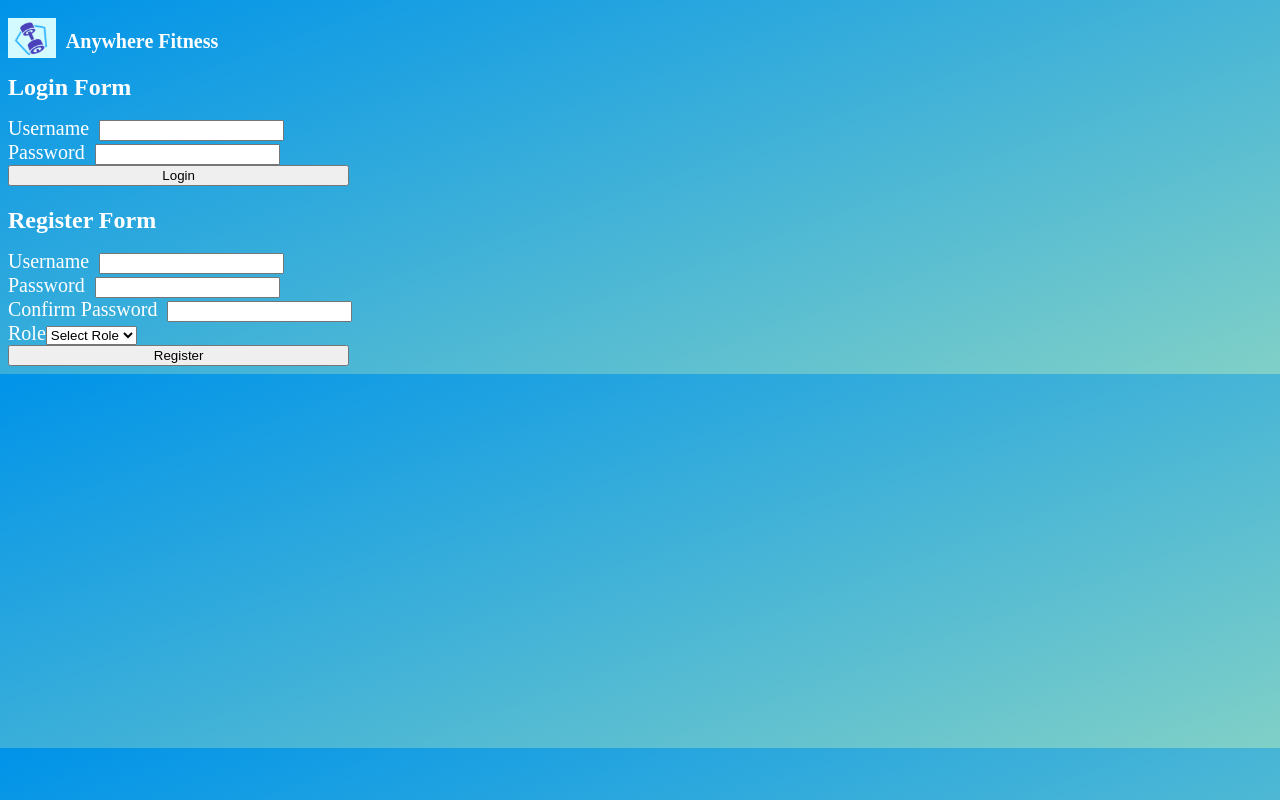
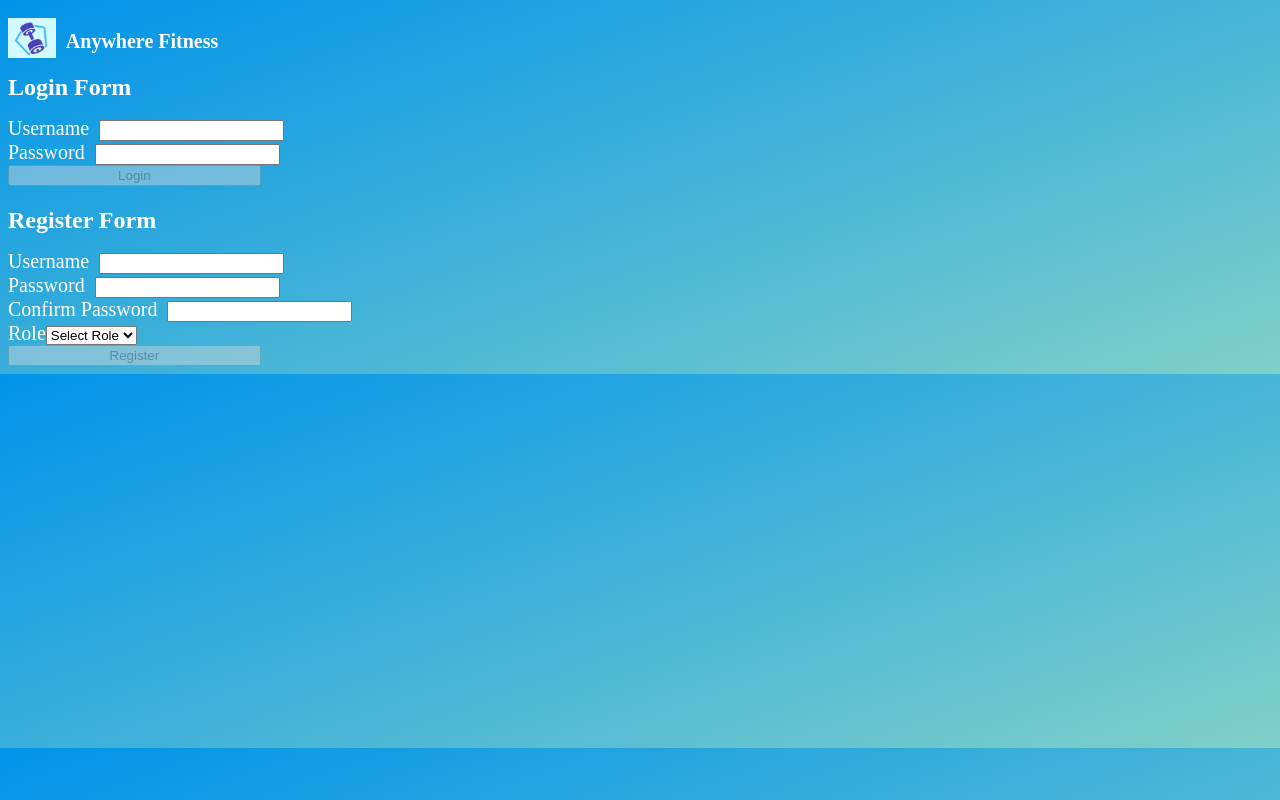
Before and after one commit to AnywhereFitness2021/AF_Frontend, a React (Create React App) app: page / in a window 1280 px wide. Built offline with nearby package versions, Linux system fonts and the light colour scheme.

Commit message:
Submit buttons working with delay

```diff
--- a/src/components/login.js
+++ b/src/components/login.js
@@ -1,17 +1,25 @@
 import React, { useState } from 'react'
 import '../styles/login.css'
 import * as yup from 'yup'
-import { schema } from '../schema/loginSchema'
+import { loginSchema as schema } from '../schema/loginSchema'
 
 function LoginForm(props) {
     const initialValues = {
         username: "",
         password: "",
     }
+    const [disabled, setDisabled] = useState(true);
     const [form, setForm] = useState(initialValues);
     const [shaped, setShaped] = useState({});
 
     const checkSchema = (name, value) => {
+        schema.isValid(form)
+            .then((valid) => {
+                setDisabled(!valid);
+                console.log(form)
+                console.log(!valid);
+            });
+
         yup.reach(schema, name).validate(value)
             .then(() => {
                 setShaped({...shaped, [name]: ''});
@@ -46,7 +54,8 @@ function LoginForm(props) {
                 <input id="password" name="password" type="password"
                 onChange={handleChange} value={form.password} />
             </label>
-            <button id="button-login" className="btn btn-login" >Login</button>
+            <button id="button-login" className="btn btn-login"
+                disabled={disabled} >Login</button>
             {props.children}
         </div>
     )
--- a/src/components/register.js
+++ b/src/components/register.js
@@ -10,10 +10,14 @@ function RegisterForm(props) {
         confirmPassword: "",
         role: ""
     }
+    const [disabled, setDisabled] = useState(true);
     const [form, setForm] = useState(initialValues);
     const [shaped, setShaped] = useState({});
 
     const checkSchema = (name, value) => {
+        schema.isValid(form)
+            .then((valid) => setDisabled(!valid));
+
         yup.reach(schema, name).validate(value)
             .then(() => {
                 setShaped({...shaped, [name]: ''});
@@ -60,7 +64,8 @@ function RegisterForm(props) {
                 <option value="instructor">Instructor</option>
                 </select>
             </label>
-            <button id="button-register" className="btn btn-register">Register</button>
+            <button id="button-register" className="btn btn-register"
+                disabled={disabled} >Register</button>
             {props.children}
         </div>
     )
--- a/src/schema/loginSchema.js
+++ b/src/schema/loginSchema.js
@@ -2,8 +2,8 @@ import * as yup from 'yup'
 
 const schema = yup.object().shape({
     username: yup.string()
-        .min(3, 'username must be at least three characters')
-        .required('username is required'),
+        .required('username is required')
+        .min(3, 'username must be at least three characters'),
     password: yup.string()
         .required('password is required'),
     confirmPassword: yup.string()
@@ -12,6 +12,15 @@ const schema = yup.object().shape({
         .oneOf(["client", "instructor"])
 })
 
+const loginSchema = yup.object().shape({
+    username: yup.string()
+        .required('username is required')
+        .min(3, 'username must be at least three characters'),
+    password: yup.string()
+        .required('password is required')
+})
+
 export {
+    loginSchema,
     schema
 }
--- a/src/styles/login.css
+++ b/src/styles/login.css
@@ -1,5 +1,5 @@
 .btn {
-    max-width: 27%;
+    max-width: 20%;
 }
 
 .error {
```
